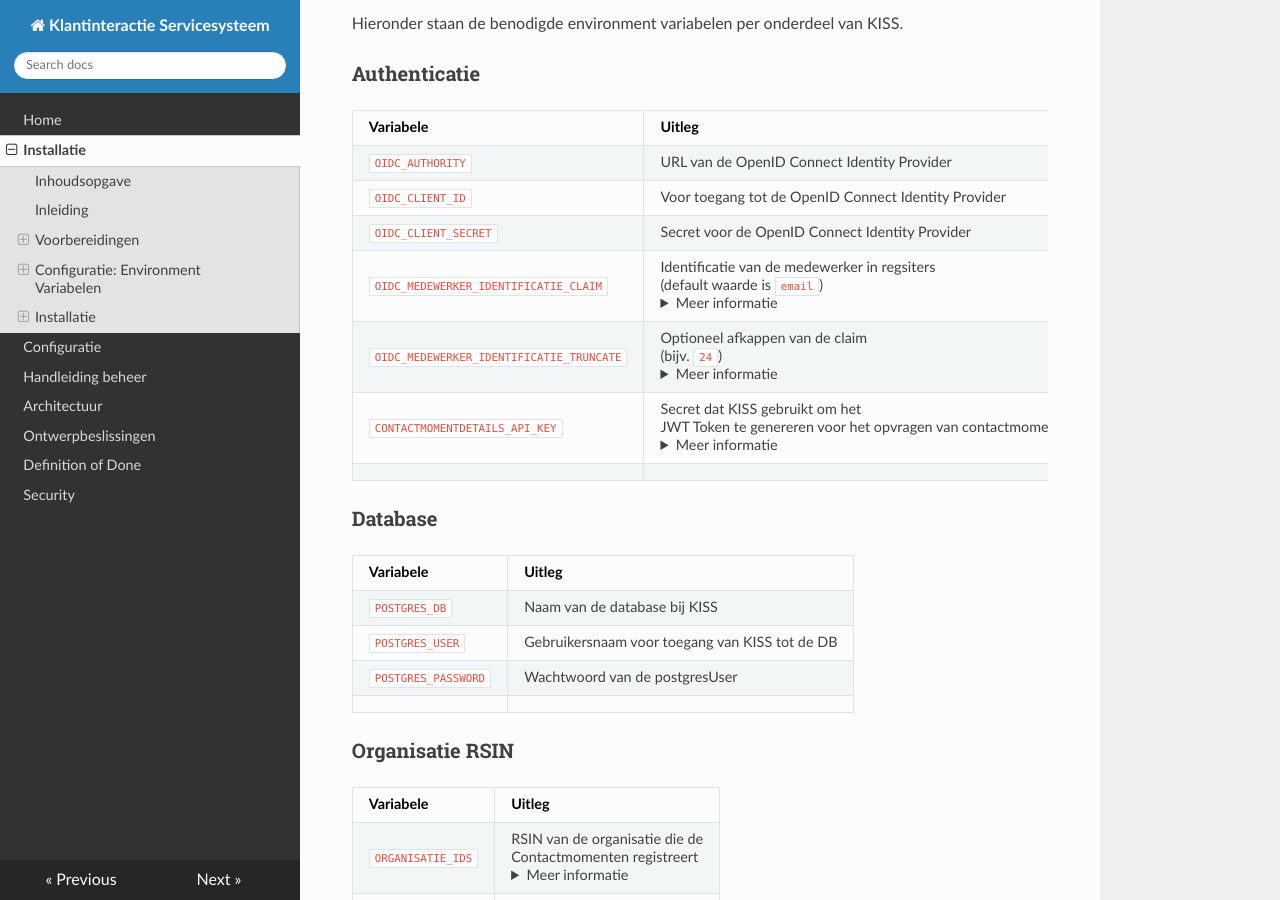
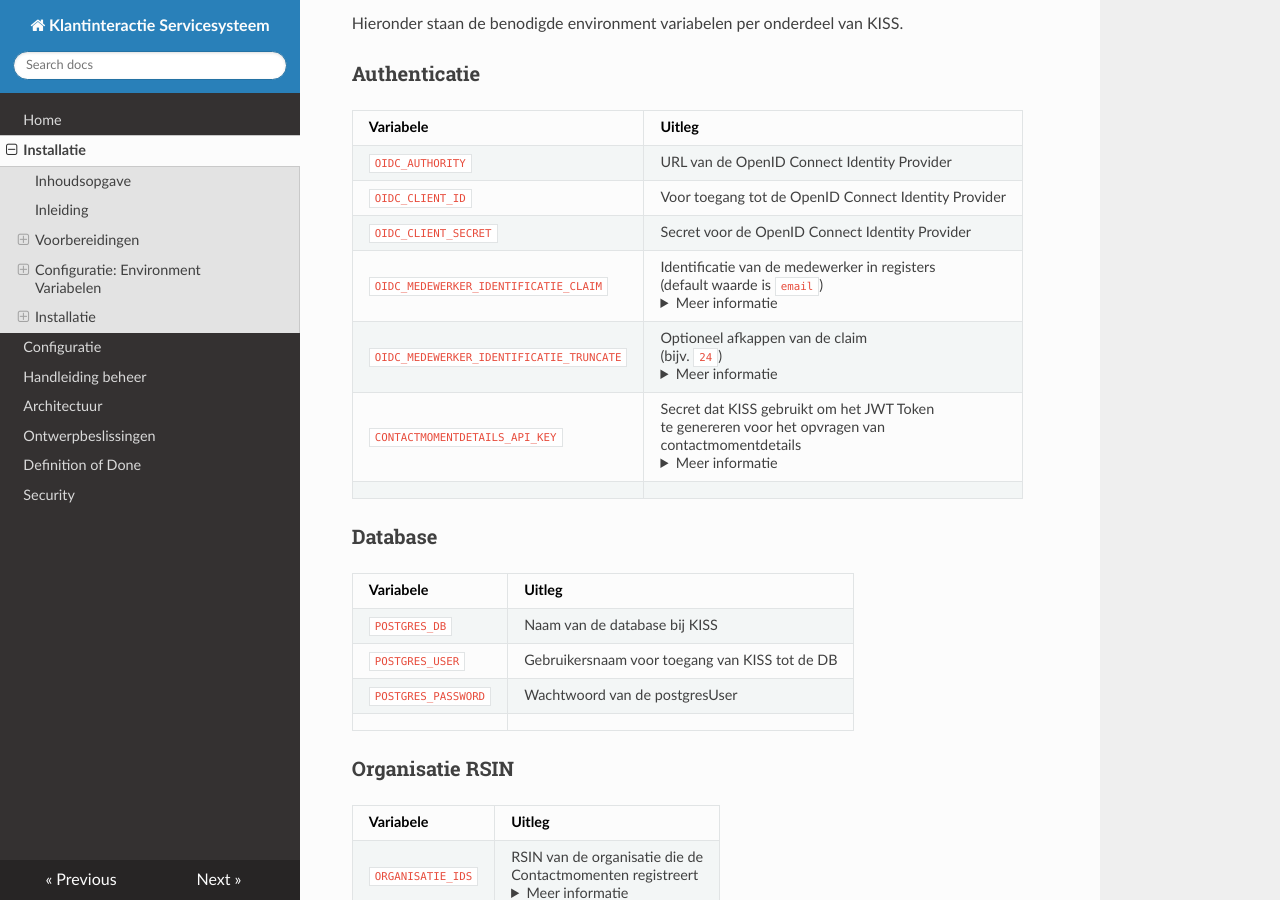
Before and after one commit to Klantinteractie-Servicesysteem/.github, an MkDocs documentation site: the page built from docs/INSTALLATION.md, in a window 1280 px wide and 900 px high, scrolled down 2190 px. Built offline with MkDocs 1.6.1, drawn with Linux system fonts in a browser that asks for light colours; nearby versions of some CDN libraries.

Commit message:
Update INSTALLATION.md
netter maken

```diff
--- a/docs/INSTALLATION.md
+++ b/docs/INSTALLATION.md
@@ -85,9 +85,9 @@ Hieronder staan de benodigde environment variabelen per onderdeel van KISS.
 | `OIDC_AUTHORITY`                          | URL van de OpenID Connect Identity Provider                 |
 | `OIDC_CLIENT_ID`                           | Voor toegang tot de OpenID Connect Identity Provider      |
 | `OIDC_CLIENT_SECRET`                       | Secret voor de OpenID Connect Identity Provider           |
-| `OIDC_MEDEWERKER_IDENTIFICATIE_CLAIM`    | Identificatie van de medewerker in regsiters <br/> (default waarde is `email`) <details> <summary>Meer informatie </summary> Bij het wegschrijven van gegevens naar bv. Open Klant of Open Zaak is een `medewerkerIdentificatie.identificatie` verplicht. Verschillende gemeenten gebruiken hier verschillende waardes voor. Bij een koppeling met bv. de e-Suite is het van belang dat hier de e-Suite gebruikersnaam in staat van de ingelogde KCM. </details>|
+| `OIDC_MEDEWERKER_IDENTIFICATIE_CLAIM`    | Identificatie van de medewerker in registers <br/> (default waarde is `email`) <details> <summary>Meer informatie </summary> Bij het wegschrijven van gegevens naar bv. Open Klant of Open Zaak is een `medewerkerIdentificatie.identificatie` verplicht. Verschillende gemeenten gebruiken hier verschillende waardes voor. Bij een koppeling met bv. de e-Suite is het van belang dat hier de e-Suite gebruikersnaam in staat van de ingelogde KCM. </details>|
 | `OIDC_MEDEWERKER_IDENTIFICATIE_TRUNCATE` | Optioneel afkappen van de claim <br/> (bijv. `24`) <details> <summary>Meer informatie </summary> Binnen ZGW mag een `medewerkerIdentificatie.identificatie` niet langer zijn dan 24 karakters. Met deze variabele kun je ervoor zorgen dat de uiteindelijk waarde wordt afgekapt na 24 tekens. </details>       |
-| `CONTACTMOMENTDETAILS_API_KEY` | Secret dat KISS gebruikt om het <br/>JWT Token te genereren voor het opvragen van contactmomentdetails <details> <summary>Meer informatie </summary>Zie de [Handleiding beheer KISS, hoofdstuk managementinformatie](https://github.com/Klantinteractie-Servicesysteem/.github/blob/main/docs/MANUAL.md#management-informatie) <br/>voor informatie over het gebruik van deze API.</details> |
+| `CONTACTMOMENTDETAILS_API_KEY` | Secret dat KISS gebruikt om het JWT Token <br/>te genereren voor het opvragen van <br/>contactmomentdetails <details> <summary>Meer informatie </summary>Zie de [Handleiding beheer KISS, hoofdstuk <br/> managementinformatie](https://github.com/Klantinteractie-Servicesysteem/.github/blob/main/docs/MANUAL.md#management-informatie) voor informatie over <br/>het gebruik van deze API.</details> |
 |  |  |
 
 ### Database
```
